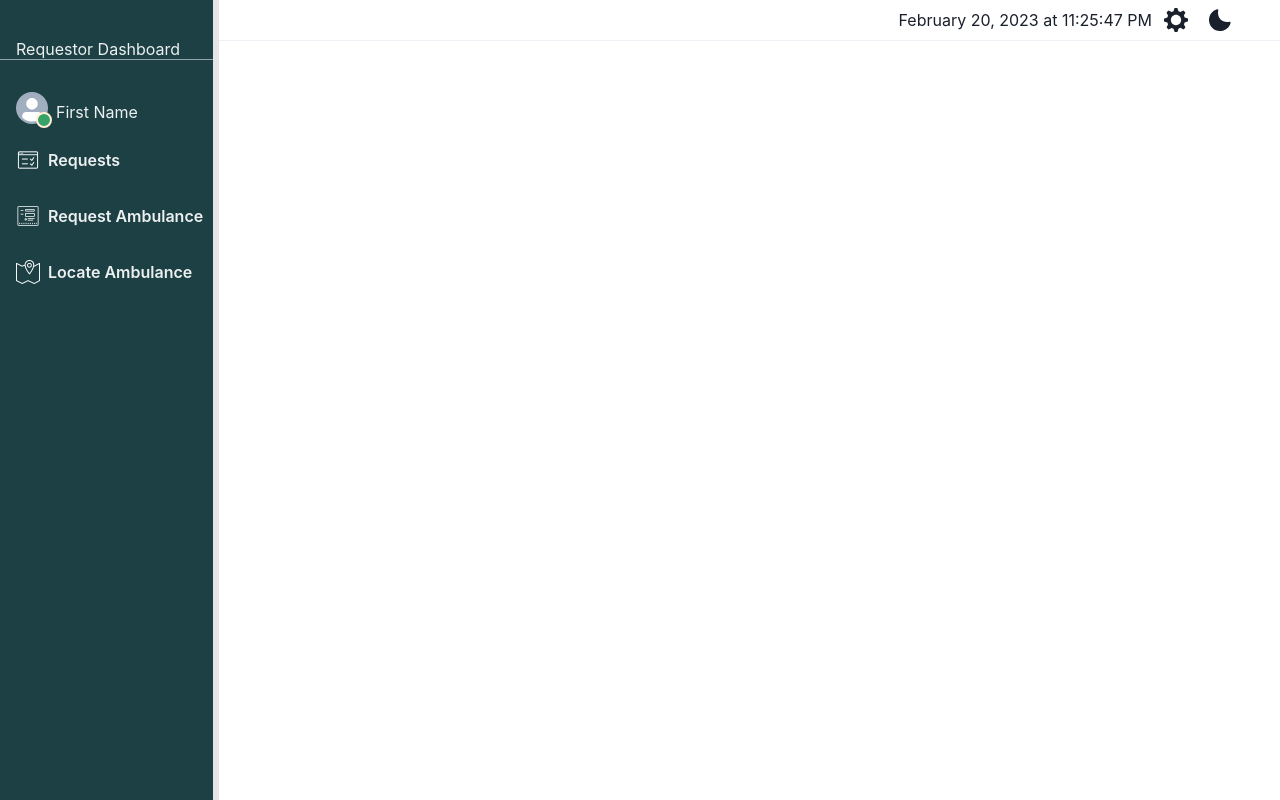
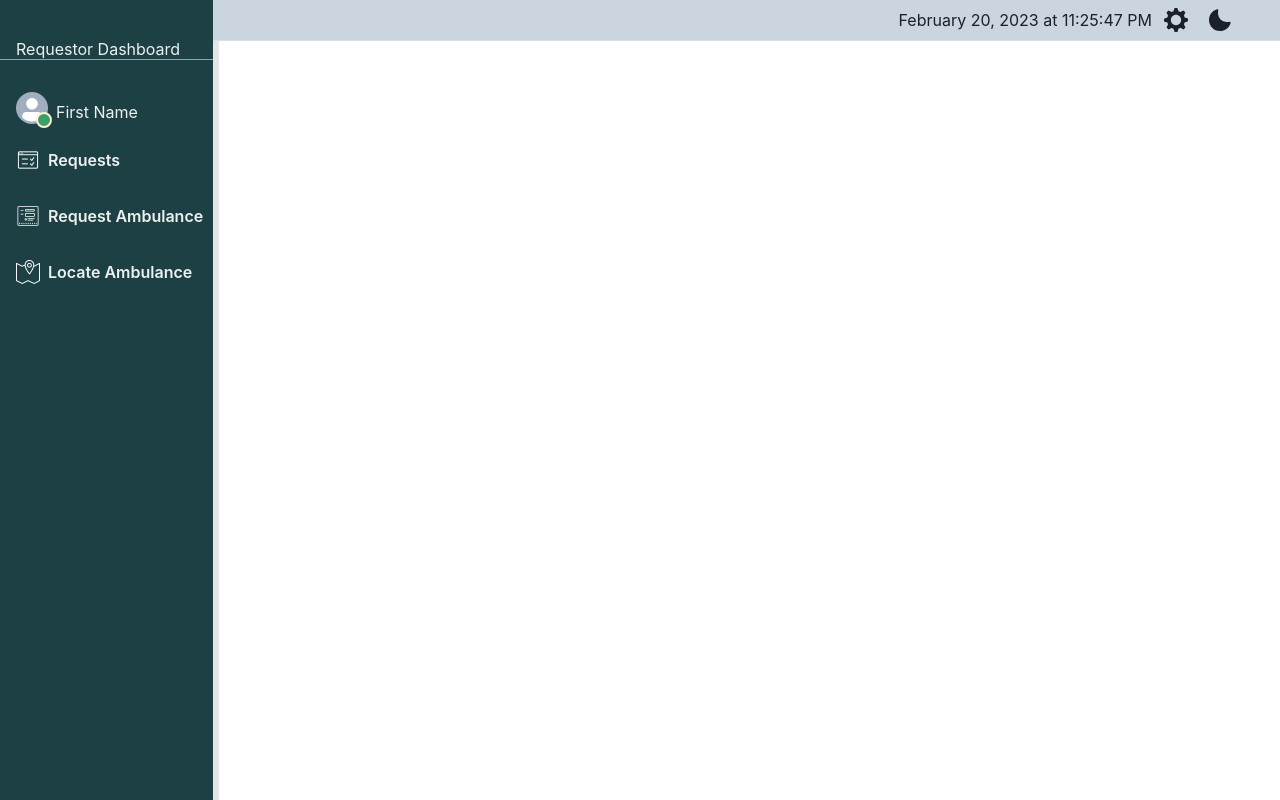
Before and after one commit to neildc14/capstone, a React (Vite) app in the folder client/: page /requestor in a window 1280 px wide. Built offline with nearby package versions, Linux system fonts and the light colour scheme.

Commit message:
added dashboard context for accessing toggDashboard function as i separated it on Header comp

```diff
--- a/client/src/components/Sidebar.jsx
+++ b/client/src/components/Sidebar.jsx
@@ -6,7 +6,7 @@ const Sidebar = ({ children, bgColor }) => {
     <>
       <Box
         height={{ base: "100vh" }}
-        width={{ base: "full", md: "10rem", lg: "2xs" }}
+        width={{ base: "full", md: "xs", lg: "2xs" }}
         bgColor={bgColor}
         boxShadow="6px 0px 0px 0px rgba(0,0,0,0.1)"
       >
--- a/client/src/components/TopNav.jsx
+++ b/client/src/components/TopNav.jsx
@@ -1,7 +1,10 @@
-import React from "react";
+import React, { useContext } from "react";
 import { HamburgerIcon } from "@chakra-ui/icons";
 import { IconButton } from "@chakra-ui/react";
-const TopNav = ({ toggleDashboard }) => {
+import { useDashboardContext } from "../pages/RequestorDashboard";
+
+const TopNav = () => {
+  const toggleDashboard = useDashboardContext();
   return (
     <>
       <IconButton
--- /dev/null
+++ b/client/src/layouts/Header.jsx
@@ -0,0 +1,26 @@
+import React from "react";
+import { Box, Flex, Divider, useMediaQuery } from "@chakra-ui/react";
+import TopNav from "../components/TopNav";
+import DateTime from "../components/DisplayTime";
+import Settings from "../components/Settings";
+import ThemeButton from "../components/ThemeButton";
+
+
+const Header = () => {
+  const [isLargerThan768] = useMediaQuery("(min-width: 768px)");
+  return (
+    <Box as="header" px={{ base: 4, md: 0 }} bgColor="gray.300">
+      <Flex justifyContent="space-between" alignItems="center">
+        {!isLargerThan768 && <TopNav />}
+        <Flex alignItems="center" gap="4px" me={{ md: 10 }} ms="auto">
+          {isLargerThan768 && <DateTime />}
+          <Settings />
+          <ThemeButton />
+        </Flex>
+      </Flex>
+      <Divider mb={4} />
+    </Box>
+  );
+};
+
+export default Header;
--- a/client/src/pages/RequestorDashboard.jsx
+++ b/client/src/pages/RequestorDashboard.jsx
@@ -1,21 +1,11 @@
-import React, { useEffect, useState } from "react";
-import { atom, useAtom } from "jotai";
-import {
-  Box,
-  Heading,
-  Divider,
-  useMediaQuery,
-  useDisclosure,
-  Flex,
-} from "@chakra-ui/react";
-import TopNav from "../components/TopNav";
+import React, { useState, useContext } from "react";
+import { Box, useMediaQuery, useDisclosure, Flex } from "@chakra-ui/react";
 import RequestForm from "../components/requestor/RequestForm";
-import ThemeButton from "../components/ThemeButton";
-import Settings from "../components/Settings";
-
+import Header from "../layouts/Header";
 import RequestorSidebar from "../components/requestor/RequestorSidebar";
 import RequestorMobileSidebar from "../components/requestor/RequestorMobileSidebar";
-import DateTime from "../components/DisplayTime";
+
+const DashboardContext = React.createContext();
 
 const RequestorDashboard = () => {
   const [isLargerThan768] = useMediaQuery("(min-width: 768px)");
@@ -39,14 +29,7 @@ const RequestorDashboard = () => {
 
   return (
     <>
-      {!isLargerThan768 && (
-        <React.Fragment>
-          <TopNav toggleDashboard={toggleDashboard} />
-          <Divider />
-        </React.Fragment>
-      )}
-
-      <Flex flexDirection={{ base: "column", lg: "row" }} padding="0">
+      <Flex flexDirection={{ base: "column", md: "row" }} padding="0">
         {isLargerThan768 ? (
           <RequestorSidebar
             handleRequestForm={handleRequestForm}
@@ -63,18 +46,18 @@ const RequestorDashboard = () => {
           />
         )}
 
-        <Box width="100%" px={{ base: 0, mb: 4 }}>
-          <Flex justifyContent="flex-end" alignItems="center" gap="4px" me={10}>
-            <DateTime />
-            <Settings />
-            <ThemeButton />
-          </Flex>
-          <Divider mb={4} />
-          {isOpenRequestForm && <RequestForm />}
+        <Box width="100%">
+          <DashboardContext.Provider value={toggleDashboard}>
+            <Header />
+          </DashboardContext.Provider>
+          <Box as="main" px={{ base: 4 }}>
+            {isOpenRequestForm && <RequestForm />}
+          </Box>
         </Box>
       </Flex>
     </>
   );
 };
 
+export const useDashboardContext = () => useContext(DashboardContext);
 export default RequestorDashboard;
```
